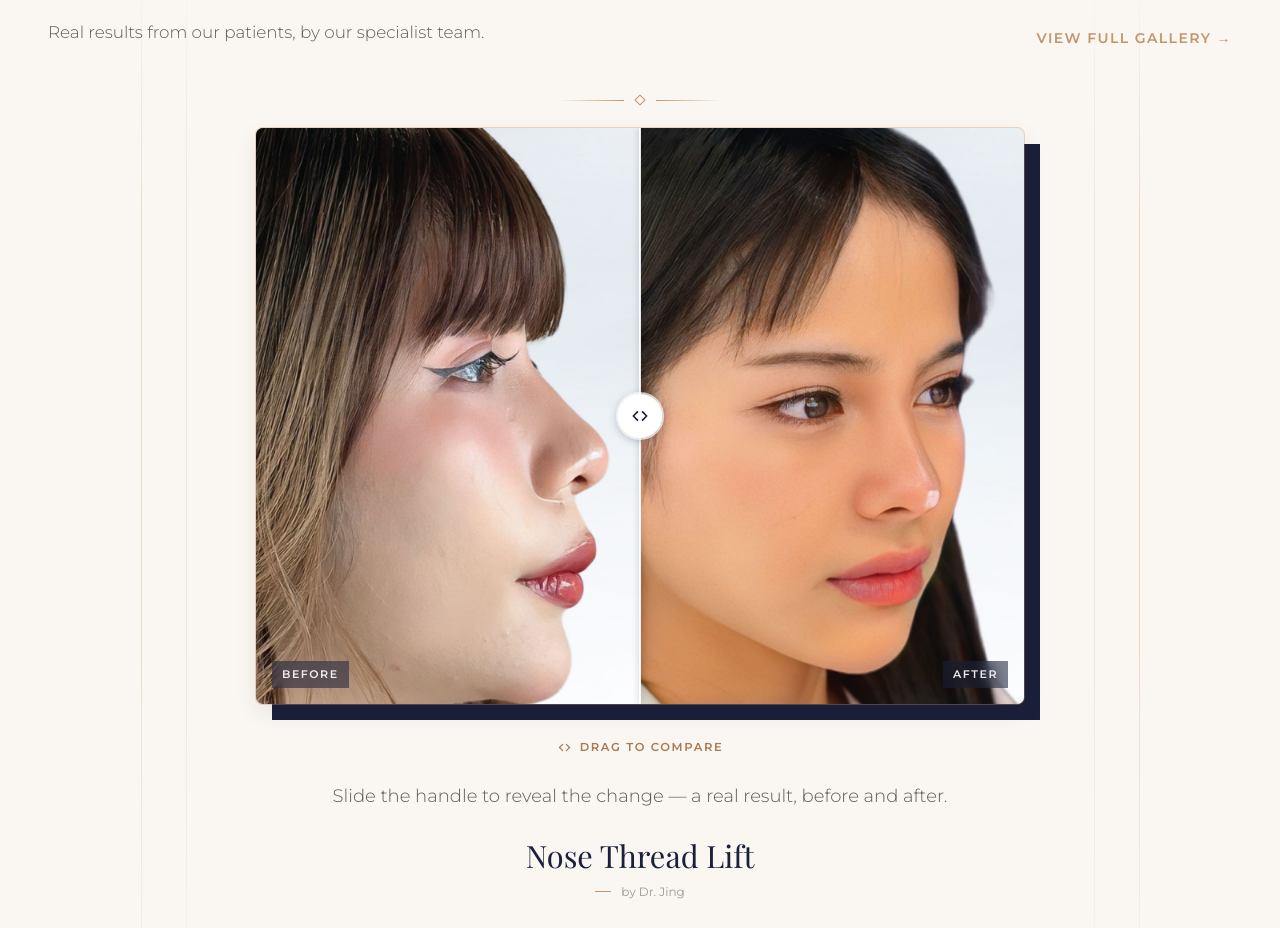
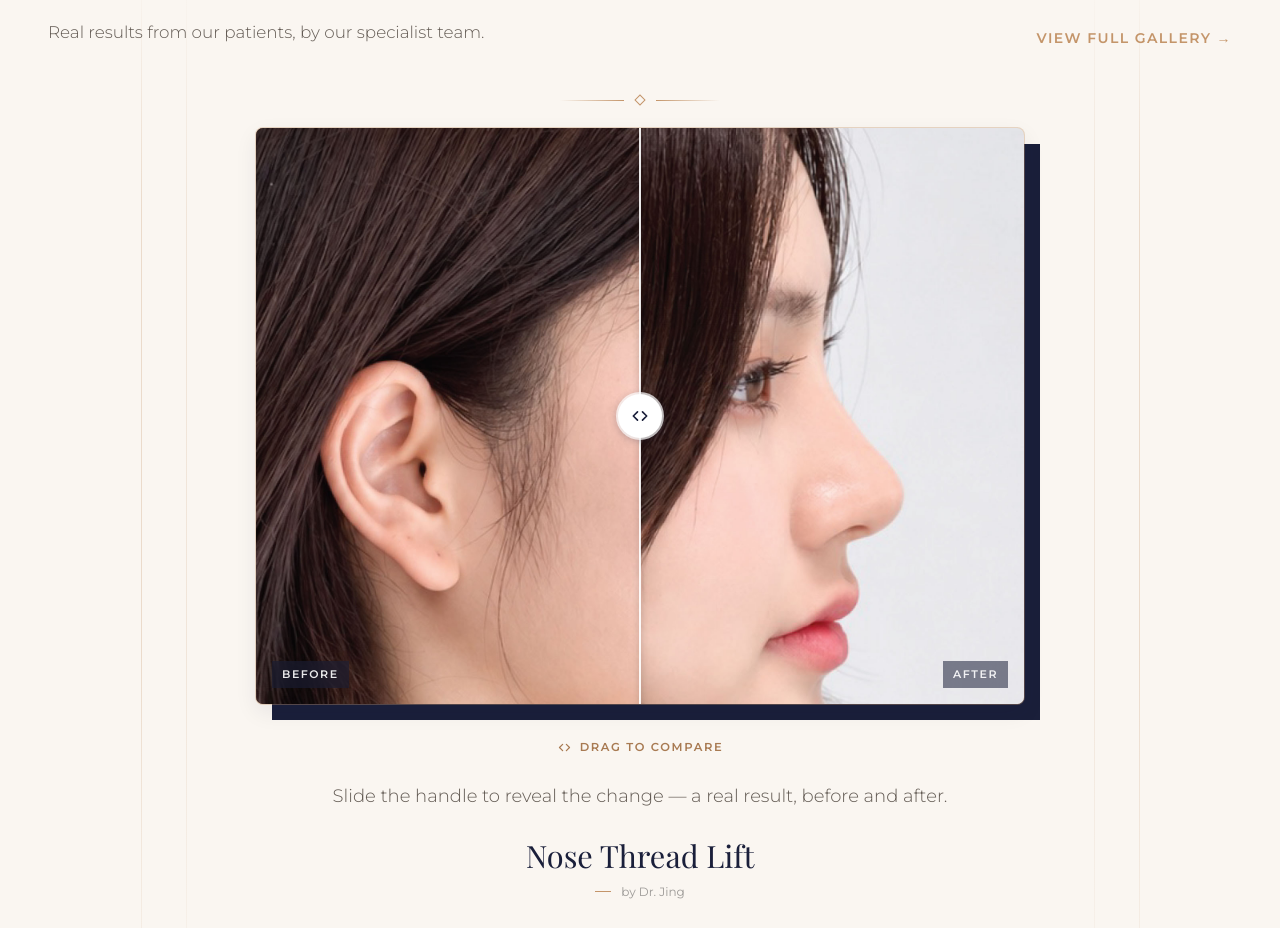
Before and after one commit to papinwit-l/nyc-clinic-revise, a Next.js app: page /en in a window 1280 px wide. Shown: the part 5120-6048 px from the top of the page. Built offline with nearby package versions, Linux system fonts and the light colour scheme; a web font is replaced by a local one.

Commit message:
change b&a reveal image

```diff
--- a/src/data/reveal.ts
+++ b/src/data/reveal.ts
@@ -16,8 +16,8 @@ import type { Reveal } from "@/types/reveal";
 const DATA = [
   {
     slug: "nose-thread-signature",
-    beforeImage: "/images/cases/case-01.jpg",
-    afterImage: "/images/cases/case-02.jpg",
+    beforeImage: "/images/cases/reveal/case-01-before.jpg",
+    afterImage: "/images/cases/reveal/case-01-after.jpg",
     treatmentSlug: "nose-thread-lift",
     title_en: "Nose Thread Lift",
     title_th: "ร้อยไหมจมูก",
```
Also changed, not shown: public/images/cases/reveal/case-01-after.jpg (renamed from public/images/cases/slide/case-01-after.jpg), public/images/cases/reveal/case-01-before.jpg (renamed from public/images/cases/slide/case-01-before.jpg).
